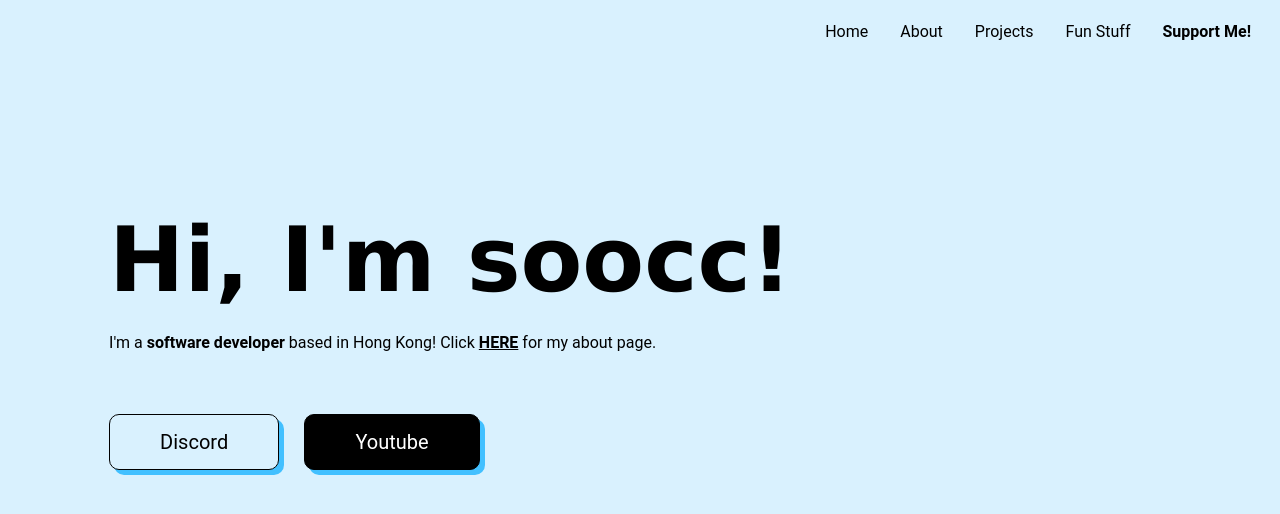
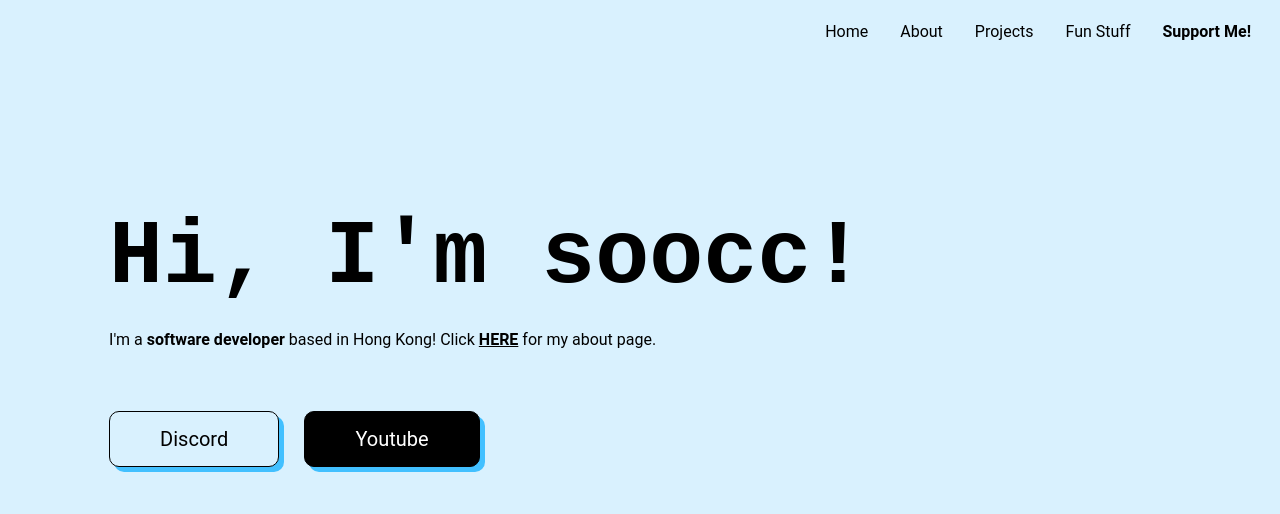
Before and after one commit to soocc/sooccsocks2, a Jekyll site: the page built from index.html, in a window 1280 px wide. Shown: the top 514 px of the page. Built offline with Jekyll 4.4.1, drawn with Linux system fonts in a browser that asks for light colours; some web fonts are replaced.

Commit message:
Update index.html

```diff
--- a/index.html
+++ b/index.html
@@ -9,7 +9,7 @@ layout: default
     <link rel="stylesheet" href="/styles/styles.css">
     <style>
       .welcome {
-        font-family: 'Verdana';
+        font-family: 'Courier New';
         font-weight: bold;
         font-size: 90px;
         margin-bottom: 0;
```
